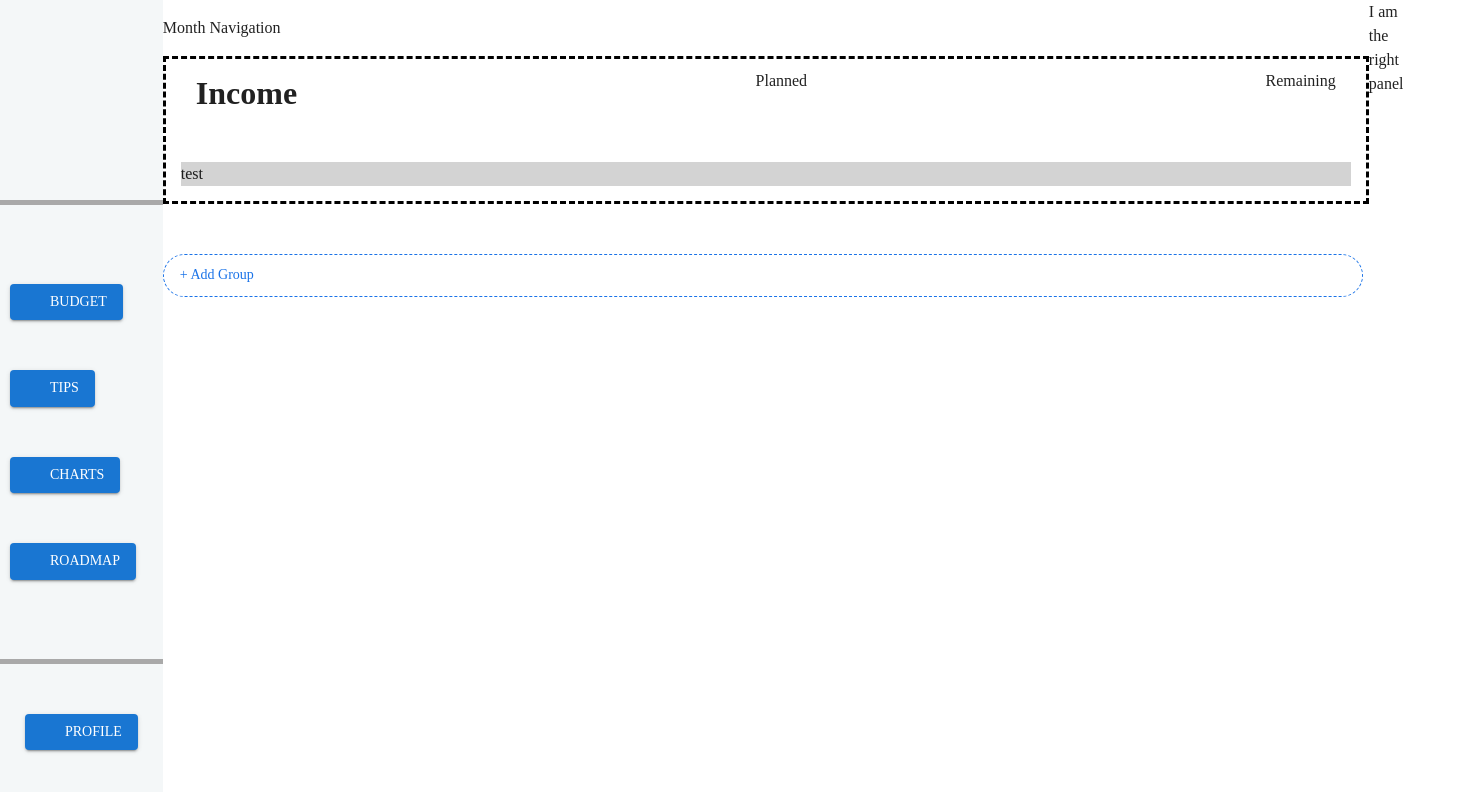
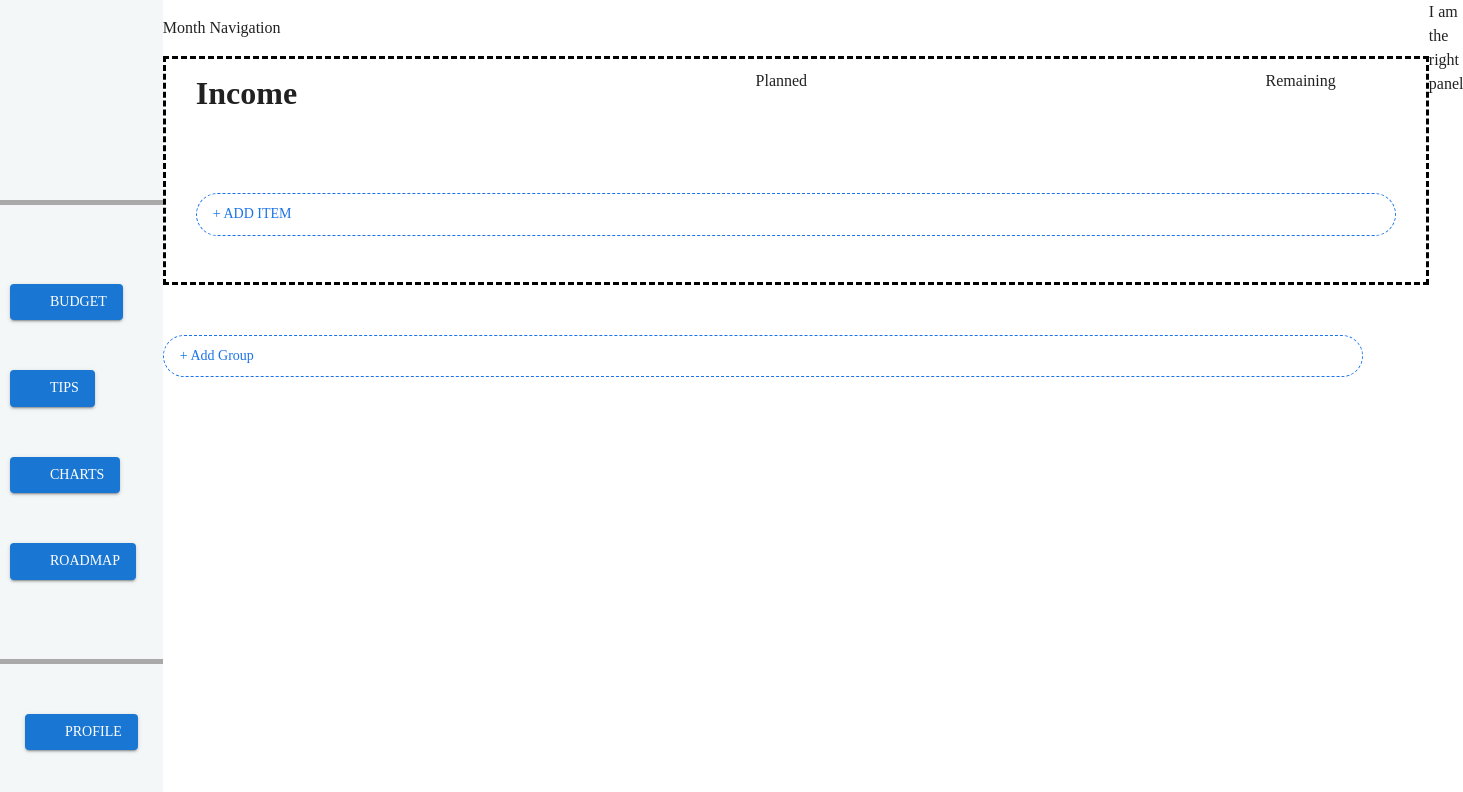
Before and after one commit to LukeGiles3/my-budget-app, a React (Vite) app: page / in a window 1280 px wide. Shown: the top 792 px of the page, 1463 px wide, since content can reach past the window. Built offline with nearby package versions, Linux system fonts and the light colour scheme; some icons are missing.

Commit message:
add budget group items

```diff
--- /dev/null
+++ b/src/components/CenterPanel/AddGroupItem.tsx
@@ -0,0 +1,76 @@
+import React, { useState } from 'react';
+import { Button, TextField, Box, Stack } from '@mui/material';
+
+interface AddGroupItemProps {
+  onAddGroupItem: (name: string) => void;
+}
+
+const AddGroupItem: React.FC<AddGroupItemProps> = ({ onAddGroupItem }) => {
+  const [isAdding, setIsAdding] = useState(false);
+  const [name, setName] = useState('');
+
+  const handleSubmit = () => {
+    if (name.trim()) {
+      onAddGroupItem(name.trim());
+      setName('');
+      setIsAdding(false);
+    }
+  };
+
+  const handleCancel = () => {
+    setName('');
+    setIsAdding(false);
+  };
+
+  return (
+    <Box my={2}>
+      {isAdding ? (
+        <Stack direction="row" spacing={2} alignItems="center" margin={'30px'}>
+          <TextField
+            size="small"
+            autoFocus
+            label="Item name"
+            value={name}
+            onChange={(e) => setName(e.target.value)}
+          />
+          <Button variant="contained" onClick={handleSubmit}>
+            Save
+          </Button>
+          <Button variant="text" onClick={handleCancel}>
+            Cancel
+          </Button>
+        </Stack>
+      ) : (
+        <Button
+          variant="outlined"
+          onClick={() => setIsAdding(true)}
+          sx={{
+            borderRadius: '24px',
+            textTransform: 'none',
+            color: '#1a73e8',
+            borderColor: '#1a73e8',
+            borderStyle: 'dashed',
+            backgroundColor: 'white',
+            width: '1200px',
+            padding: '20px',
+            margin: '30px',
+            justifyContent: 'flex-start',
+            textAlign: 'left',
+            '&:hover': {
+              backgroundColor: '#e8f0fe',
+              borderColor: '#1a73e8',
+            },
+            fontWeight: 500,
+            px: 2,
+            py: 1,
+            boxShadow: 'none',
+          }}
+        >
+          + ADD ITEM
+        </Button>
+      )}
+    </Box>
+  );
+};
+
+export default AddGroupItem;
--- a/src/components/CenterPanel/BudgetGroup.tsx
+++ b/src/components/CenterPanel/BudgetGroup.tsx
@@ -1,7 +1,24 @@
+import { useState } from "react";
 import "./centerPanelStyle.css";
+import AddGroupItem from "./AddGroupItem";
 import BudgetGroupItem from "./BudgetGroupItem";
 
+interface GroupItem {
+  id: string;
+  itemName: string;
+}
+
 export default function BudgetGroup({ groupName }: { groupName: string }) {
+  const [items, setItems] = useState<GroupItem[]>([]);
+
+  const handleAddGroupItem = (itemName: string) => {
+    const newGroupItem: GroupItem = {
+      id: crypto.randomUUID(),
+      itemName,
+    };
+    setItems((prev) => [...prev, newGroupItem]);
+  };
+
   return (
     <div className="budgetGroupParent">
       <div className="budgetGroupHeader">
@@ -10,7 +27,14 @@ export default function BudgetGroup({ groupName }: { groupName: string }) {
         <div>Remaining</div>
       </div>
       <div>
-        <BudgetGroupItem itemName="test"/>
+      <ul style={{listStyle: 'none', padding: 0, margin: 0}}>
+                {items.map(item => (
+                    <li key={item.id}><BudgetGroupItem itemName={item.itemName}/></li>
+                ))}
+            </ul>
+      </div>
+      <div>
+        <AddGroupItem onAddGroupItem={handleAddGroupItem} />
       </div>
     </div>
   );
--- a/src/components/CenterPanel/BudgetGroups.tsx
+++ b/src/components/CenterPanel/BudgetGroups.tsx
@@ -1,6 +1,7 @@
 import { useState } from "react";
 import BudgetGroup from "./BudgetGroup";
 import AddGroup from "./AddGroup";
+import './centerPanelStyle.css'
 
 interface Group {
     id: string;
@@ -22,7 +23,7 @@ export default function BudgetGroups() {
     return (
         <div>
             <ul style={{listStyle: 'none', padding: 0, margin: 0}}>
-                <li style={{marginBottom: '20px'}}><BudgetGroup groupName="Income" /></li>
+                <li><BudgetGroup groupName="Income" /></li>
                 {groups.map(group => (
                     <li key={group.id}><BudgetGroup groupName={group.groupName}/></li>
                 ))}
--- a/src/components/CenterPanel/centerPanelStyle.css
+++ b/src/components/CenterPanel/centerPanelStyle.css
@@ -1,6 +1,7 @@
 .budgetGroupParent {
     border-style: dashed;
     border-color: black;
+    margin-bottom: 20px;
 }
 
 .budgetGroupHeader {
@@ -20,3 +21,7 @@
     font-size: xx-large;
     font-weight: bold;
 }
+
+.incomeBudgetGroup {
+    border-color: green;
+}
```
